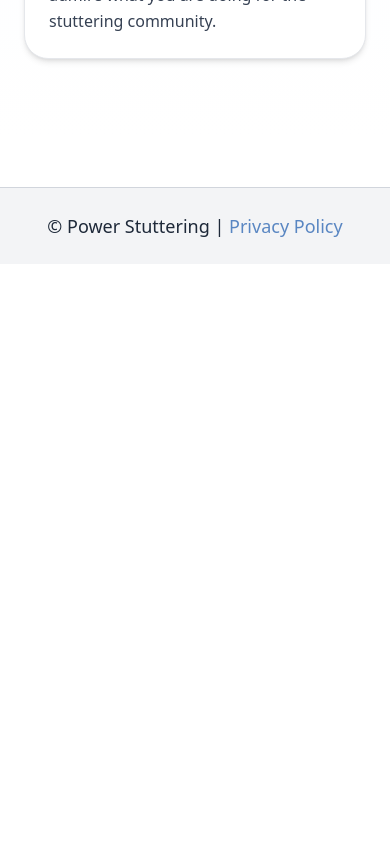
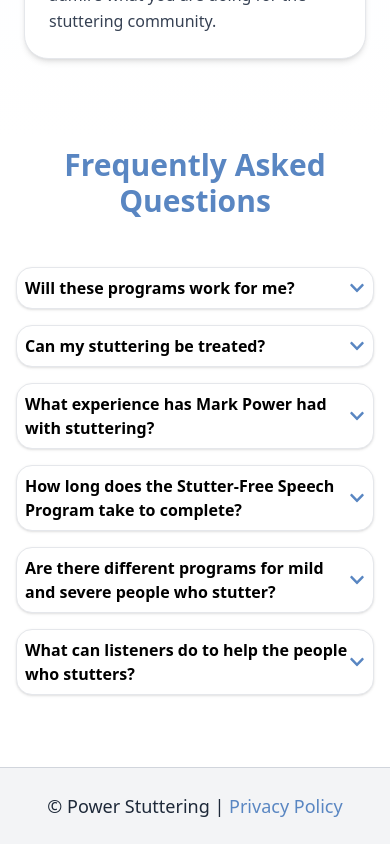
Before and after one commit to itrigerinnovationspvtltd/power-stuttering, a React (Vite) app: page / in a window 390 px wide. Shown: the part 7051-7895 px from the top of the page. Before the commit the page ends 7315 px from the top, so only its background shows below. Built offline with nearby package versions, Linux system fonts and the light colour scheme.

Commit message:
Minor Bug fixes + FAQ section added

```diff
--- a/src/App.jsx
+++ b/src/App.jsx
@@ -6,6 +6,7 @@
 import Testimonials from "./components/Testimonials"
 import VideoStory from "./components/VideoStory"
 import MovingNav from "./components/MovingNav"
+import FAQ from "./components/FAQ"
 
 
 function App() {
@@ -20,6 +21,7 @@
         <About/>
         <VideoStory/>
         <Testimonials/>
+        <FAQ/>
         <Footer/>
       </div>
 
--- /dev/null
+++ b/src/components/FAQ.jsx
@@ -0,0 +1,117 @@
+import React, { useState } from "react";
+import { FaChevronDown } from "react-icons/fa";
+import { motion, AnimatePresence } from "framer-motion";
+
+const faqs = [
+  {
+    question: "Will these programs work for me?",
+    answer:
+      "Over the last 25 years of treating all types of people who stutter, almost all have learned to talk without stuttering by the end of the first week. Those who complete the transfer follow-up program maintain their stutter-free speech all day long with whoever they want to talk with. Many research studies demonstrate the effectiveness of these evidence-based programs in scientific journals.",
+  },
+  {
+    question: "Can my stuttering be treated?",
+    answer:
+      "Yes, our intensive stuttering treatment programs have been extremely effective as they have been scientifically tested and proven to work on teenagers and adults alike. The 2 programs we manage are: the Stutter-Free Speech Program and the MPI-2 Program.",
+  },
+  {
+    question: "What experience has Mark Power had with stuttering?",
+    answer:
+      "Mark experienced 30 years of severe stuttering, including during high school, college, and his first job as a speech pathologist. He completed the Stutter-Free Speech Program with Dr. George Shames and was later trained by him to help others. Through workshops and conferences, he earned Lifetime Certification as a Fluency Specialist from the American Speech and Hearing Association. ",
+  },
+  {
+    question: "How long does the Stutter-Free Speech Program take to complete?",
+    answer:
+      "The intensive phase lasts for 5 days. Follow-up lasts about 2 to 4 months of weekly phone calls.",
+  },
+  {
+    question: "Are there different programs for mild and severe people who stutter?",
+    answer:
+      "No, both mild and severe stutterers need to replace their stuttered speech with a new way of talking.",
+  },
+  {
+    question: "What can listeners do to help the people who stutters?",
+    answer:
+      "Listeners can help a person who stutters by maintaining natural eye contact, waiting patiently without finishing their sentences, and avoiding advice like “slow down” or “take a deep breath.” Speak slowly and calmly yourself, be extra patient on the phone, and focus on listening to what the person is saying rather than how they say it. Being a good listener is the most effective support.",
+  },
+];
+
+function FAQ() {
+  const [openIndex, setOpenIndex] = useState(null);
+
+  const toggleFAQ = (index) => {
+    setOpenIndex(openIndex === index ? null : index);
+  };
+
+  // Motion variants for staggered FAQ items
+  const faqItemVariants = {
+    hidden: { opacity: 0, y: 20 },
+    visible: { opacity: 1, y: 0 },
+  };
+
+  return (
+    <section className="max-w-5xl mx-auto pt-2 pb-6 md:py-10 px-4">
+      {/* Animated heading */}
+      <motion.h2
+        className="text-3xl sm:text-5xl font-bold text-center mb-12 text-[#5986c2]"
+       initial={{ opacity: 0, y: -100 }}
+        whileInView={{ opacity: 1, y: 0 }}
+        transition={{ duration: 0.8, ease: "easeOut" }}
+        viewport={{ once: true }}
+      >
+        Frequently Asked Questions
+      </motion.h2>
+
+      <motion.div
+        className="space-y-4 sm:space-y-6"
+        initial="hidden"
+        animate="visible"
+        variants={{
+          visible: {
+            transition: {
+              staggerChildren: 0.15,
+            },
+          },
+        }}
+      >
+        {faqs.map((faq, index) => (
+          <motion.div
+            key={index}
+            className="border border-gray-200 rounded-2xl p-2 sm:p-4 bg-white shadow-sm"
+            variants={faqItemVariants}
+          >
+            <button
+              onClick={() => toggleFAQ(index)}
+              className="flex justify-between items-center w-full text-left"
+            >
+              <span className="text-base md:text-xl font-semibold text-black">
+                {faq.question}
+              </span>
+              <motion.span
+                animate={{ rotate: openIndex === index ? 180 : 0 }}
+                transition={{ duration: 0.3 }}
+              >
+                <FaChevronDown className="text-[#5986c2]" />
+              </motion.span>
+            </button>
+
+            <AnimatePresence>
+              {openIndex === index && (
+                <motion.div
+                  initial={{ opacity: 0, height: 0 }}
+                  animate={{ opacity: 1, height: "auto" }}
+                  exit={{ opacity: 0, height: 0 }}
+                  transition={{ duration: 0.4, ease: "easeInOut" }}
+                  className="overflow-hidden mt-2"
+                >
+                  <p className="text-[#5986c2] text-sm md:text-xl">{faq.answer}</p>
+                </motion.div>
+              )}
+            </AnimatePresence>
+          </motion.div>
+        ))}
+      </motion.div>
+    </section>
+  );
+}
+
+export default FAQ;
```
